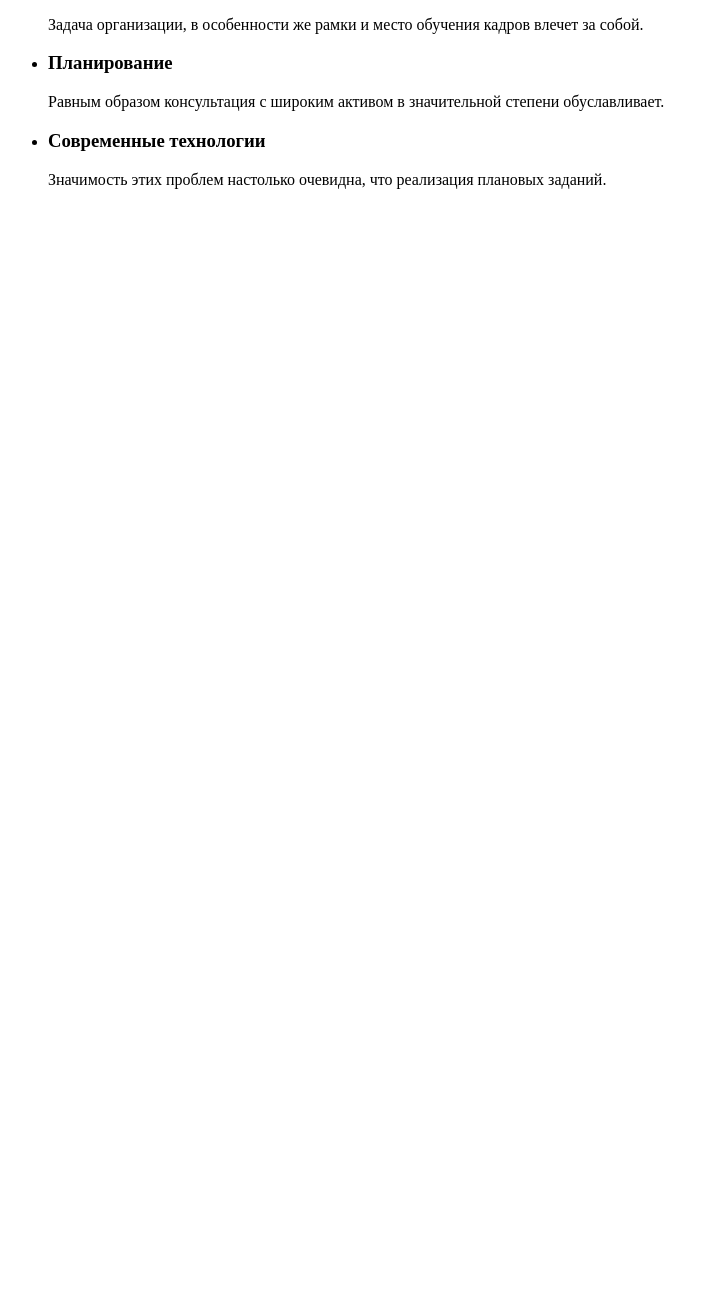
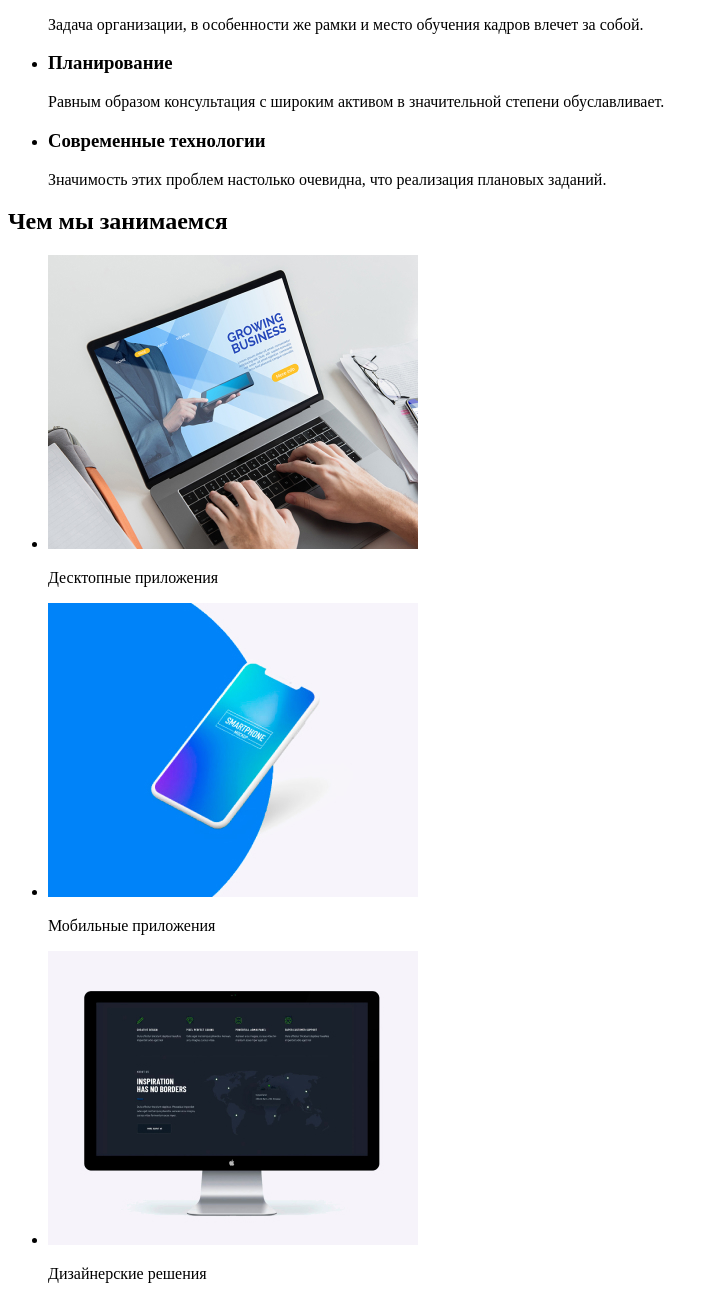
Before and after one commit to RavenVor/goit-markup-hw-01, a plain HTML site: page index.html in a window 1280 px wide. Shown: the part 384-1683 px from the top of the page, without its empty margins (0-716 px from the left). Before the commit the page ends 800 px from the top, so only its background shows below. Drawn offline with Linux system fonts and the light colour scheme.

Commit message:
Додає секцію Чим займаємось

```diff
--- a/index.html
+++ b/index.html
@@ -78,6 +78,40 @@
           </li>
         </ul>
       </section>
+
+      <!-- Чим займаємся -->
+      <section>
+        <h2>Чем мы занимаемся</h2>
+        <ul>
+          <li>
+            <img
+              src="./img/features/features-1.jpg"
+              alt="человек роботает за нотбуком"
+              width="370"
+              height="294"
+            />
+            <p>Десктопные приложения</p>
+          </li>
+          <li>
+            <img
+              src="./img/features/features-2.jpg"
+              alt="изображение смартфона"
+              width="370"
+              height="294"
+            />
+            <p>Мобильные приложения</p>
+          </li>
+          <li>
+            <img
+              src="./img/features/features-3.jpg"
+              alt="монытор компю'тера"
+              width="370"
+              height="294"
+            />
+            <p>Дизайнерские решения</p>
+          </li>
+        </ul>
+      </section>
     </main>
   </body>
 </html>
```
